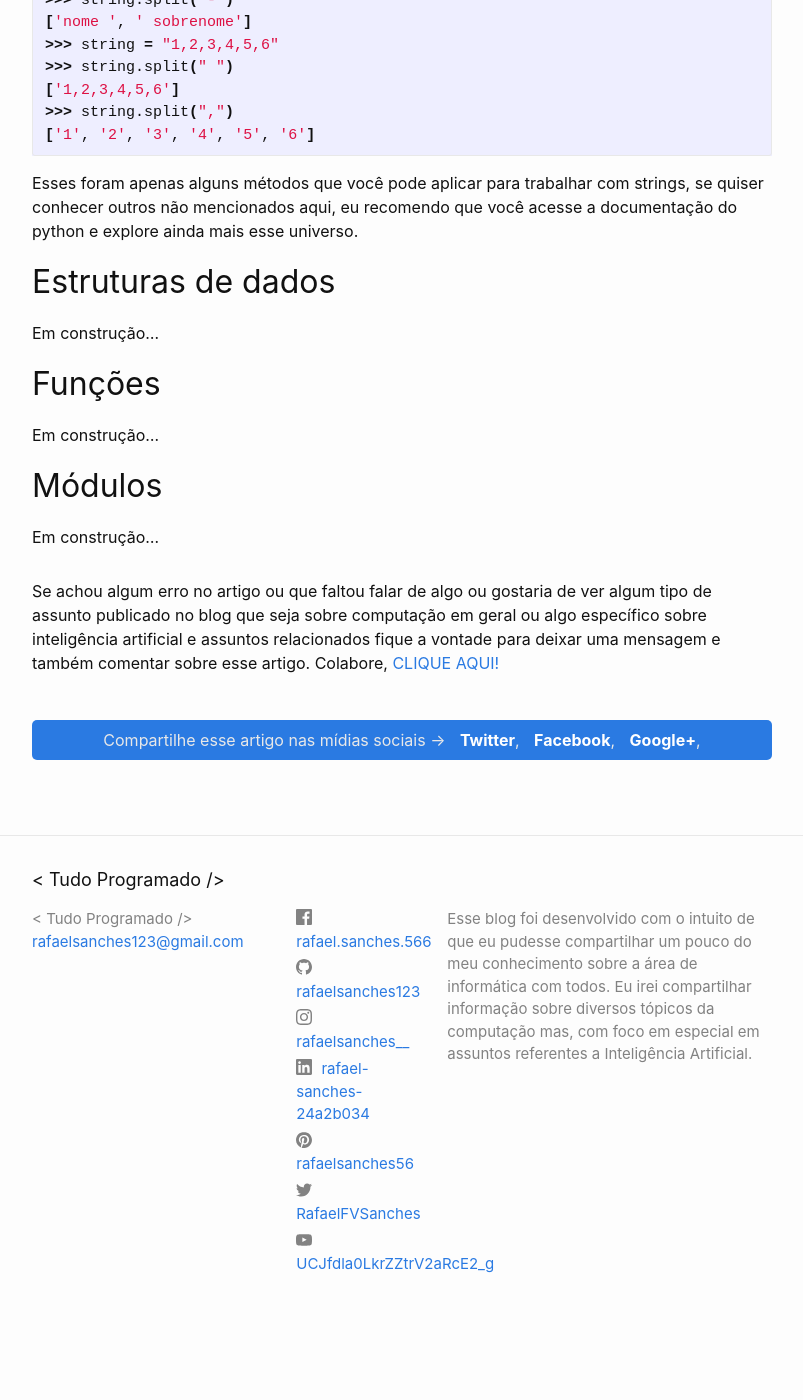
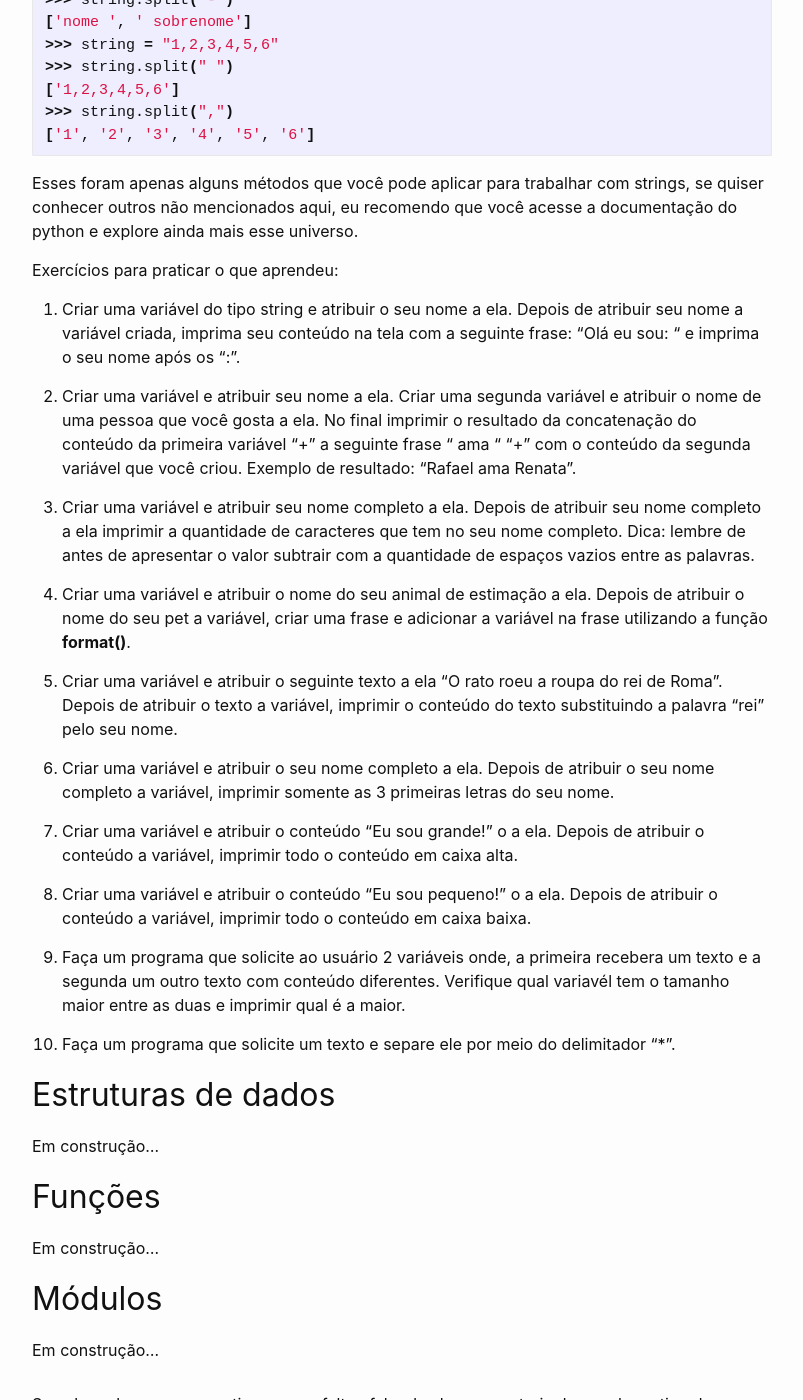
Before and after one commit to rafaelsanches123/rafaelsanches123.github.io, a Jekyll site: the page built from _posts/2020-02-15-introducao-a-linguagem-python.markdown, in a window 1280 px wide and 1400 px high, scrolled down 29356 px. Shown: the whole window, without its empty margins (238-1041 px from the left). Built offline with Jekyll 4.4.1, drawn with Linux system fonts in a browser that asks for light colours; comment, search, counter and statistics services are not loaded; before the commit the page ends 30692 px from its top, so only the background shows below that; some of the changed text lies outside the part shown.

Commit message:
conclusão do tópico strings

````diff
--- a/_posts/2020-02-15-introducao-a-linguagem-python.markdown
+++ b/_posts/2020-02-15-introducao-a-linguagem-python.markdown
@@ -1033,7 +1033,7 @@ Nos exemplos acima, eu também ilustrei que é possível juntar listas que é um
 E se eu não gostei do que eu juntei e também se eu pegar alguma string que eu queira separar os itens o que eu devo utilizar? Nesse caso, você precisa utilizar o método __split()__. Veja alguns exemplos a seguir:
 
 
-Repare que o método __split()__ também utiliza um delimitador para separar a string diferente do método __join()__ que usa um delimitador para juntar os itens da string. O __split()__ é inverso do método __join()__. Veja alguns exemplos a seguir:
+Repare que o método __split()__ também utiliza um delimitador para separar a string diferente do método __join()__ que usa um delimitador para juntar os itens da string. O __split()__ é o inverso do método __join()__. Veja alguns exemplos a seguir:
 
 ```bash
 string = "nome - sobrenome"
@@ -1048,6 +1048,28 @@ string = "nome - sobrenome"
 
 Esses foram apenas alguns métodos que você pode aplicar para trabalhar com strings, se quiser conhecer outros não mencionados aqui, eu recomendo que você acesse a documentação do python e explore ainda mais esse universo.
 
+Exercícios para praticar o que aprendeu:
+
+1. Criar uma variável do tipo string e atribuir o seu nome a ela. Depois de atribuir seu nome a variável criada, imprima seu conteúdo na tela com a seguinte frase: "Olá eu sou: " e imprima o seu nome após os ":".
+
+2. Criar uma variável e atribuir seu nome a ela. Criar uma segunda variável e atribuir o nome de uma pessoa que você gosta a ela. No final imprimir o resultado da concatenação do conteúdo da primeira variável "+" a seguinte frase " ama " "+" com o conteúdo da segunda variável que você criou. Exemplo de resultado: "Rafael ama Renata".
+
+3. Criar uma variável e atribuir seu nome completo a ela. Depois de atribuir seu nome completo a ela imprimir a quantidade de caracteres que tem no seu nome completo. Dica: lembre de antes de apresentar o valor subtrair com a quantidade de espaços vazios entre as palavras.
+
+4. Criar uma variável e atribuir o nome do seu animal de estimação a ela. Depois de atribuir o nome do seu pet a variável, criar uma frase e adicionar a variável na frase utilizando a função __format()__.
+
+5. Criar uma variável e atribuir o seguinte texto a ela "O rato roeu a roupa do rei de Roma". Depois de atribuir o texto a variável, imprimir o conteúdo do texto substituindo a palavra "rei" pelo seu nome.
+
+6. Criar uma variável e atribuir o seu nome completo a ela. Depois de atribuir o seu nome completo a variável, imprimir somente as 3 primeiras letras do seu nome.
+
+7. Criar uma variável e atribuir o conteúdo "Eu sou grande!" o a ela. Depois de atribuir o conteúdo a variável, imprimir todo o conteúdo em caixa alta.
+
+8. Criar uma variável e atribuir o conteúdo "Eu sou pequeno!" o a ela. Depois de atribuir o conteúdo a variável, imprimir todo o conteúdo em caixa baixa.
+
+9. Faça um programa que solicite ao usuário 2 variáveis onde, a primeira recebera um texto e a segunda um outro texto com conteúdo diferentes. Verifique qual variavél tem o tamanho maior entre as duas e imprimir qual é a maior.
+
+10. Faça um programa que solicite um texto e separe ele por meio do delimitador "*".
+
 ## Estruturas de dados
 
 Em construção...
````
